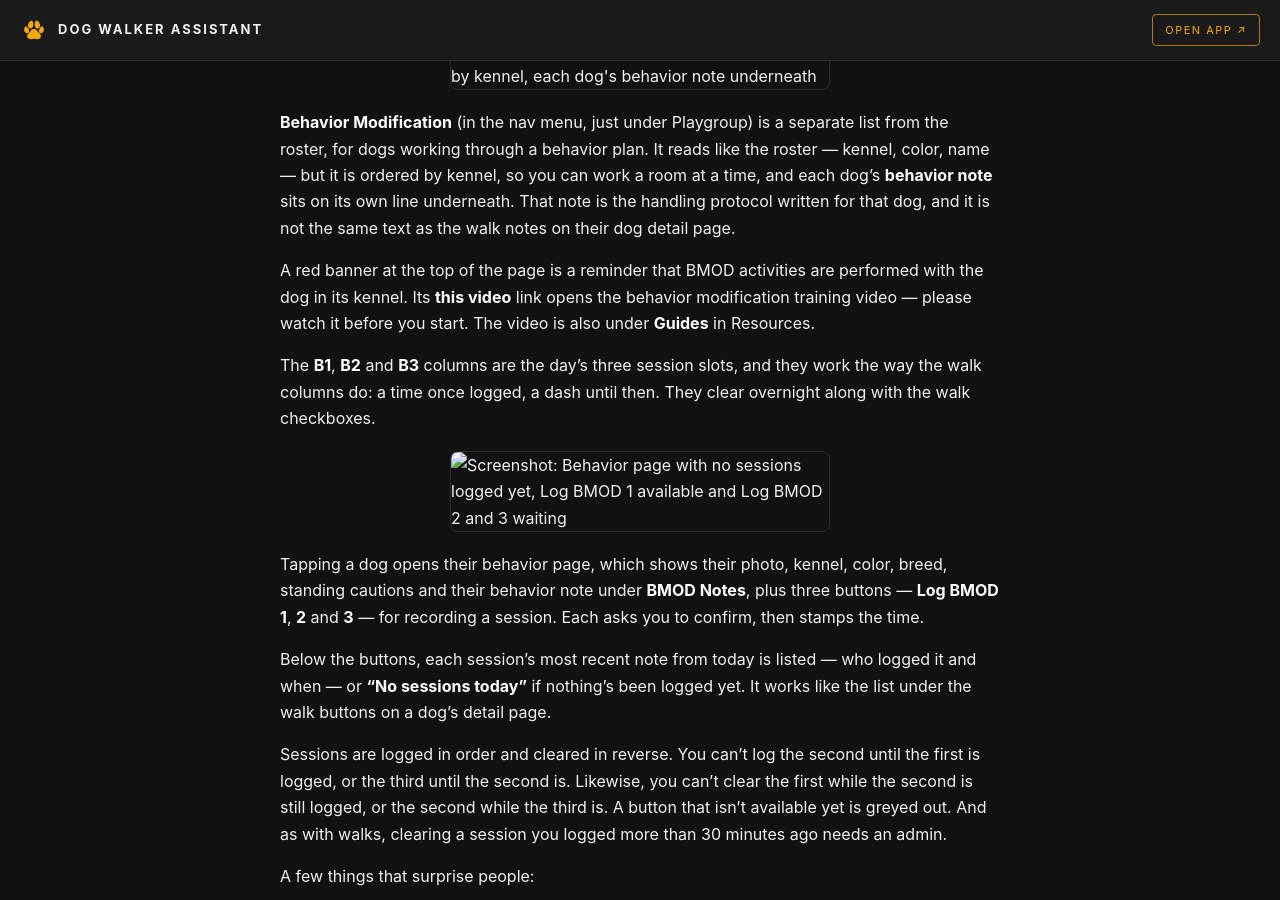
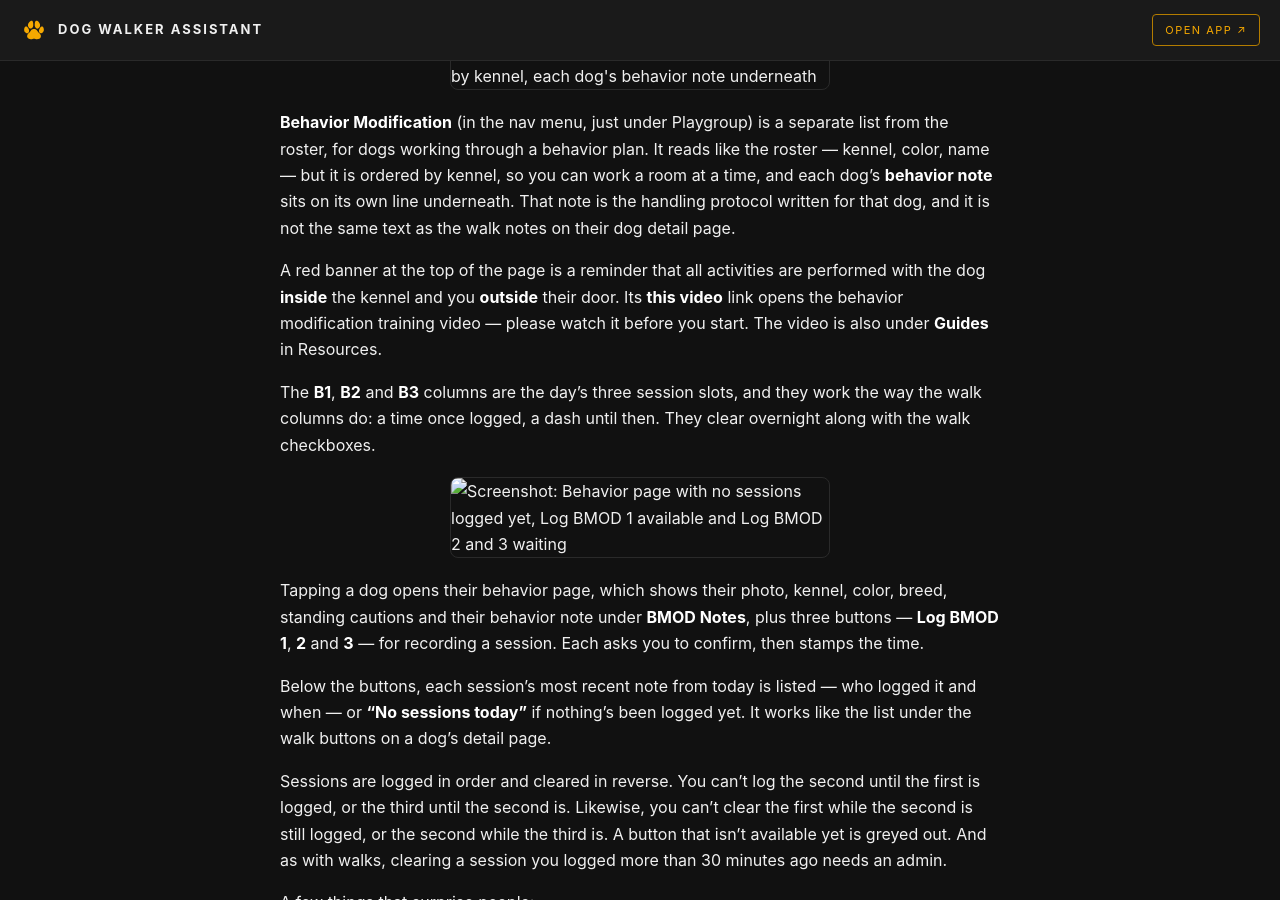
Before and after one commit to kirbsauce/dog-walker-assistant-docs, a Jekyll site: the page built from WALKER.md, in a window 1280 px wide and 900 px high, scrolled down 7574 px. Built offline with Jekyll 4.4.1, drawn with Linux system fonts in a browser that asks for light colours.

Commit message:
Update the banner description to the new wording
Co-Authored-By: Claude Opus 5 <noreply@anthropic.com>

```diff
--- a/WALKER.md
+++ b/WALKER.md
@@ -358,8 +358,9 @@ a room at a time, and each dog's **behavior note** sits on its own line
 underneath. That note is the handling protocol written for that dog, and it is
 not the same text as the walk notes on their dog detail page.
 
-A red banner at the top of the page is a reminder that BMOD activities are
-performed with the dog in its kennel. Its **this video** link opens the
+A red banner at the top of the page is a reminder that all activities are
+performed with the dog **inside** the kennel and you **outside** their door.
+Its **this video** link opens the
 behavior modification training video — please watch it before you start. The video is
 also under **Guides** in Resources.
 
```
